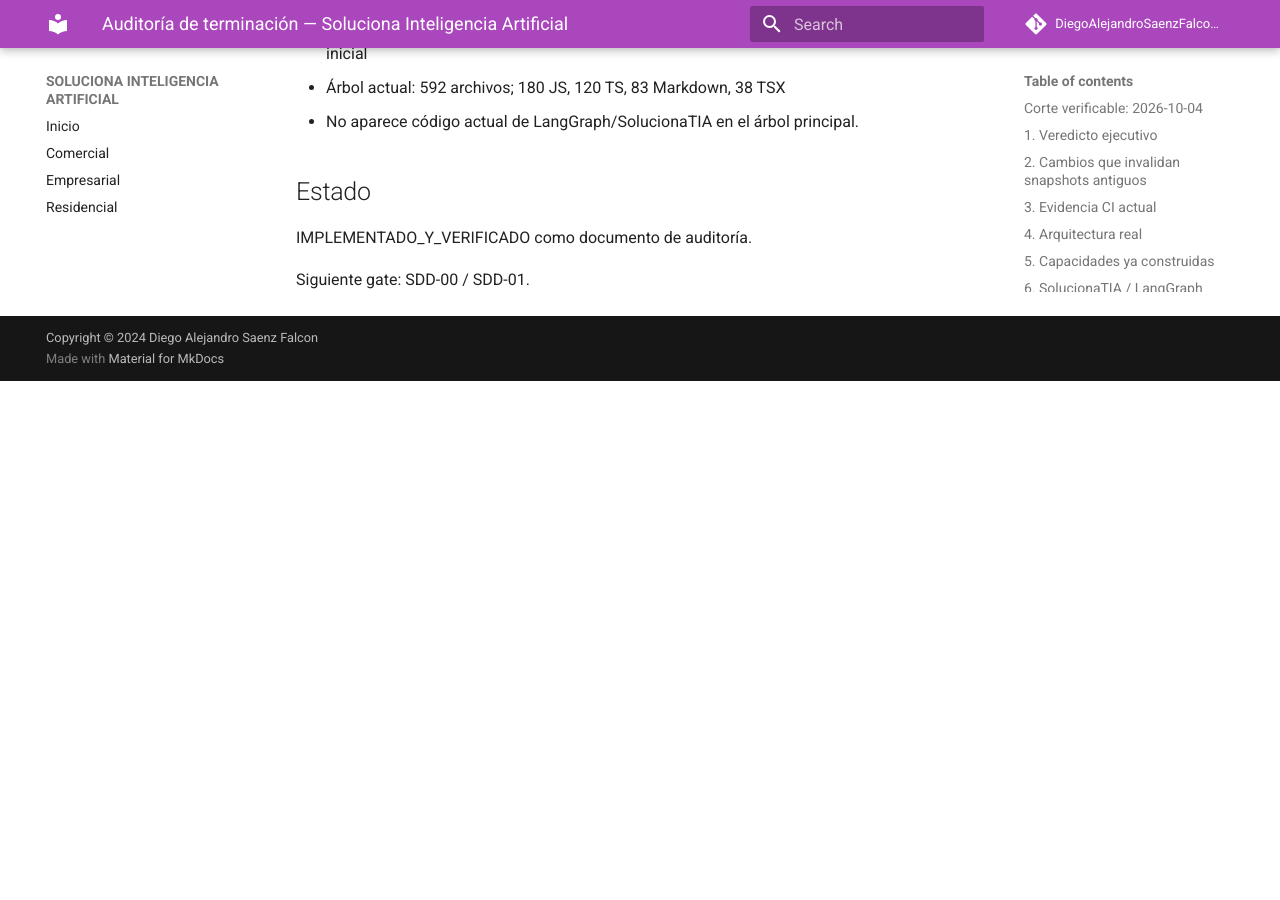
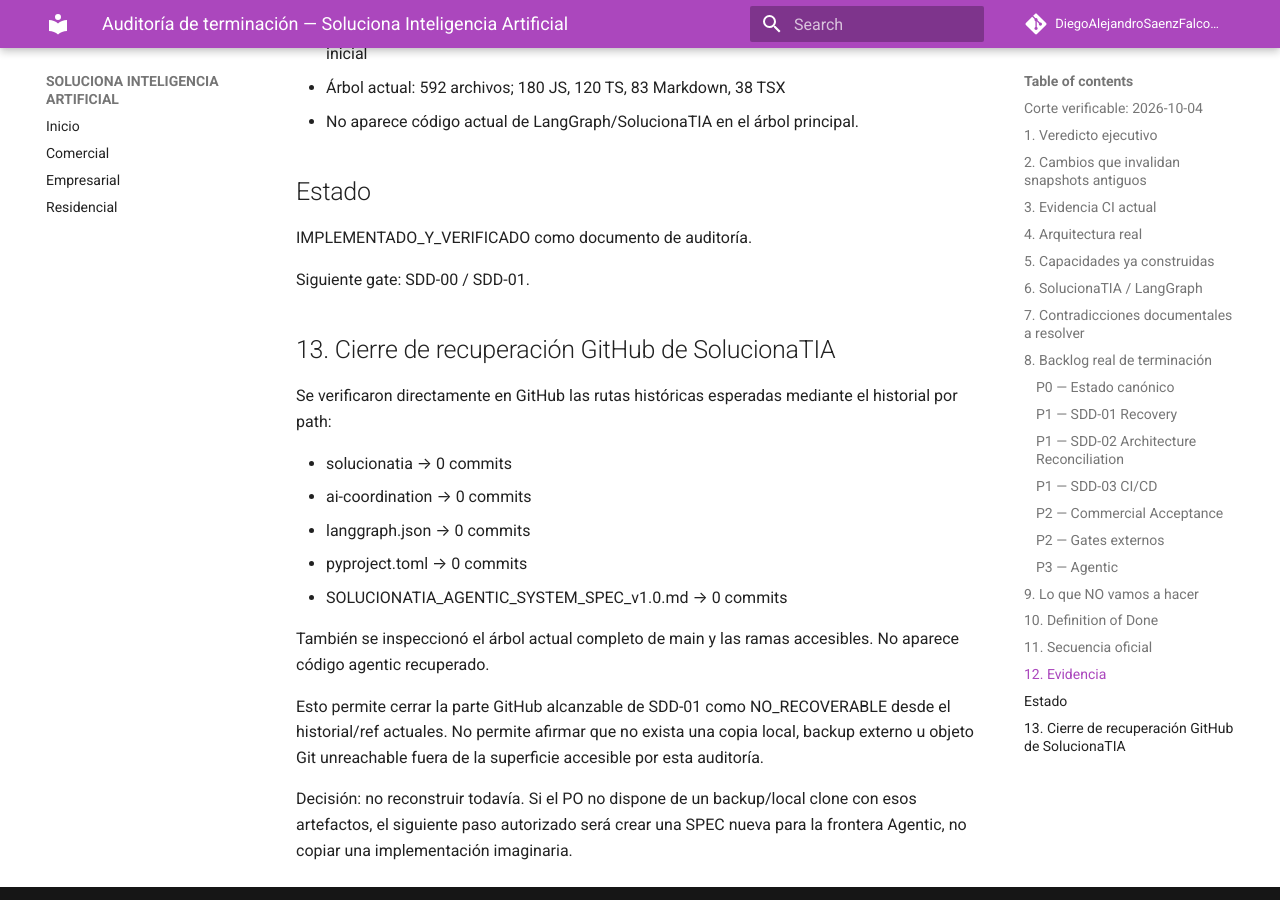
Before and after one commit to DiegoAlejandroSaenzFalcon/Soluciona-Inteligencia-Artificial, an MkDocs documentation site: the page built from docs/governance/TERMINATION-AUDIT-2026-10-04.md, in a window 1280 px wide and 900 px high, scrolled down 6360 px. Built offline with MkDocs 1.6.1 and Material for MkDocs 9.7.7, drawn with Linux system fonts in a browser that asks for light colours; comment, search, counter and statistics services are not loaded; before the commit the page ends 6741 px from its top, so only the background shows below that.

Commit message:
docs(audit): close GitHub-side SolucionaTIA recovery

```diff
--- a/docs/governance/TERMINATION-AUDIT-2026-10-04.md
+++ b/docs/governance/TERMINATION-AUDIT-2026-10-04.md
@@ -181,3 +181,19 @@ TERMINATION AUDIT → SDD-00 BASELINE → SDD-01 RECOVERY → SDD-02 ARCHITECTUR
 IMPLEMENTADO_Y_VERIFICADO como documento de auditoría.
 
 Siguiente gate: SDD-00 / SDD-01.
+
+## 13. Cierre de recuperación GitHub de SolucionaTIA
+
+Se verificaron directamente en GitHub las rutas históricas esperadas mediante el historial por path:
+
+- solucionatia → 0 commits
+- ai-coordination → 0 commits
+- langgraph.json → 0 commits
+- pyproject.toml → 0 commits
+- SOLUCIONATIA_AGENTIC_SYSTEM_SPEC_v1.0.md → 0 commits
+
+También se inspeccionó el árbol actual completo de main y las ramas accesibles. No aparece código agentic recuperado.
+
+Esto permite cerrar la parte GitHub alcanzable de SDD-01 como NO_RECOVERABLE desde el historial/ref actuales. No permite afirmar que no exista una copia local, backup externo u objeto Git unreachable fuera de la superficie accesible por esta auditoría.
+
+Decisión: no reconstruir todavía. Si el PO no dispone de un backup/local clone con esos artefactos, el siguiente paso autorizado será crear una SPEC nueva para la frontera Agentic, no copiar una implementación imaginaria.
```
